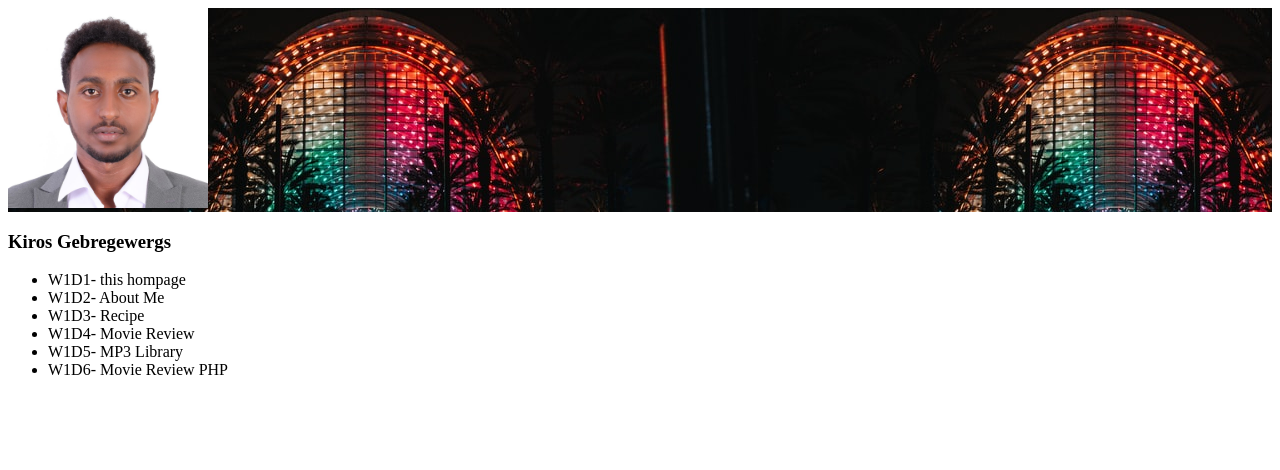
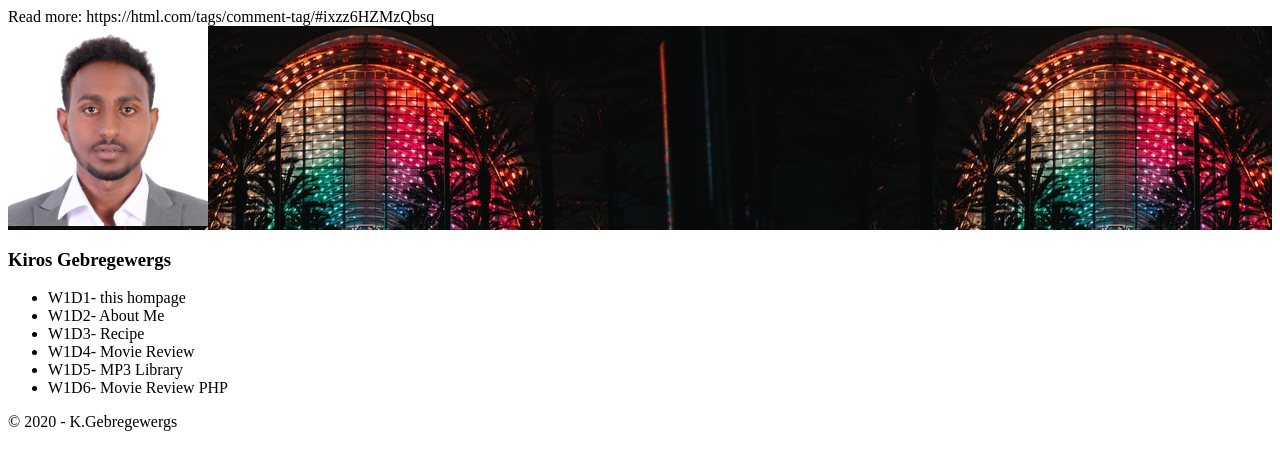
Before and after one commit to KirosHailay/Kiros.Gebregewergs.github.io, a plain HTML site: page index.html in a window 1280 px wide. Drawn offline with Linux system fonts and the light colour scheme.

Commit message:
Fix issue

```diff
--- a/index.html
+++ b/index.html
@@ -11,6 +11,9 @@
 
             </nav>
         </header>
+        <!-- I am adding image as background-->
+
+Read more: https://html.com/tags/comment-tag/#ixzz6HZMzQbsq
             <div style="background-image: url('background.jpeg');">
             <img  src="Kiros.jpg" height="200" width="200" alt="Kiros Gebregewergs"/>
 
@@ -29,6 +32,7 @@
                 </ul>
             </div>
         </body>
-
-
+    <footer>
+            <div>&copy; 2020 - K.Gebregewergs</div>
+    </footer>
 </html>
```
